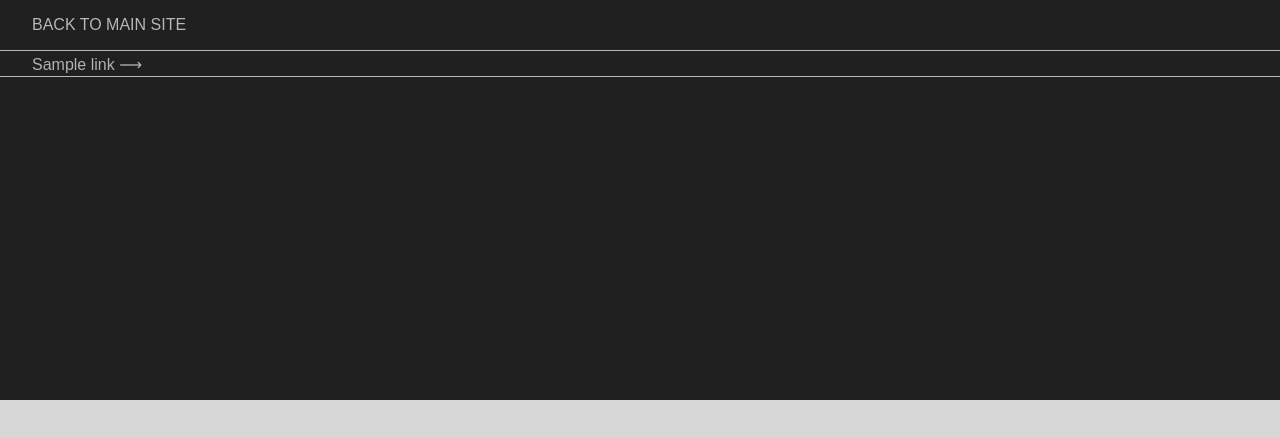
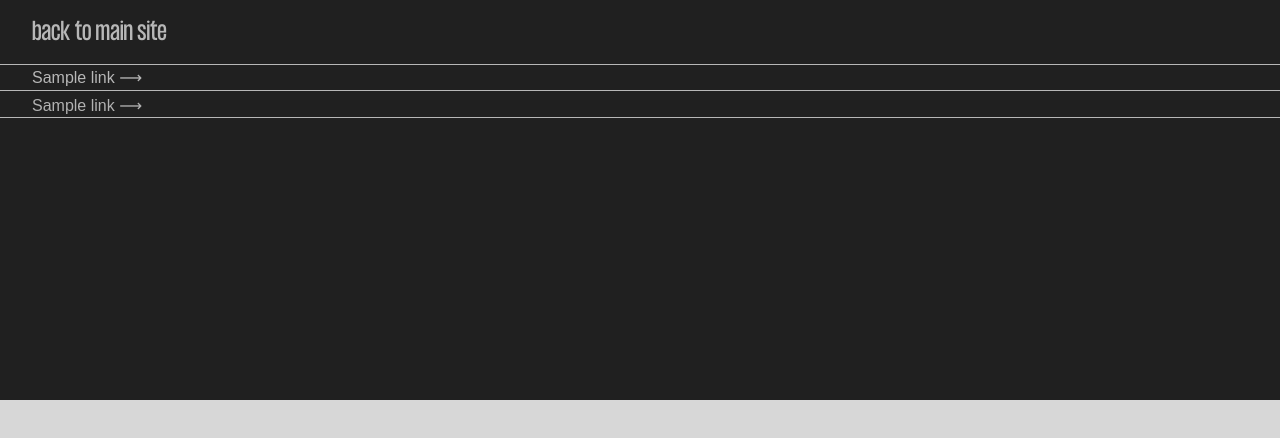
Before and after one commit to irxd/projects, a website built with Vite: page index.html in a window 1280 px wide. Built offline with nearby package versions, Linux system fonts and the light colour scheme.

Commit message:
feat: add font for back link

```diff
--- a/index.html
+++ b/index.html
@@ -18,6 +18,10 @@
         <div class="col"><a href="https://irxd.github.io">Sample link ⟶</a></div>
       </div>
       <div class="divider"></div>
+      <div class="row">
+        <div class="col"><a href="https://irxd.github.io">Sample link ⟶</a></div>
+      </div>
+      <div class="divider"></div>
     </div>
   </body>
   <script
--- a/style.css
+++ b/style.css
@@ -1,3 +1,9 @@
+@font-face {
+  font-family: "Formula Condensed";
+  src: url("/fonts/formula_condensed.woff2") format("woff2"),
+    url("/fonts/formula_condensed.woff") format("woff");
+}
+
 * {
   margin: 0;
   padding: 0;
@@ -50,7 +56,9 @@ a {
 }
 
 .nav {
-  text-transform: uppercase;
+  font-size: 24px;
+  font-family: "Formula Condensed";
+  padding: 0 32px !important;
 }
 
 .nav-divider {
```
Also changed, not shown: fonts/formula_condensed.woff (added), fonts/formula_condensed.woff2 (added).
